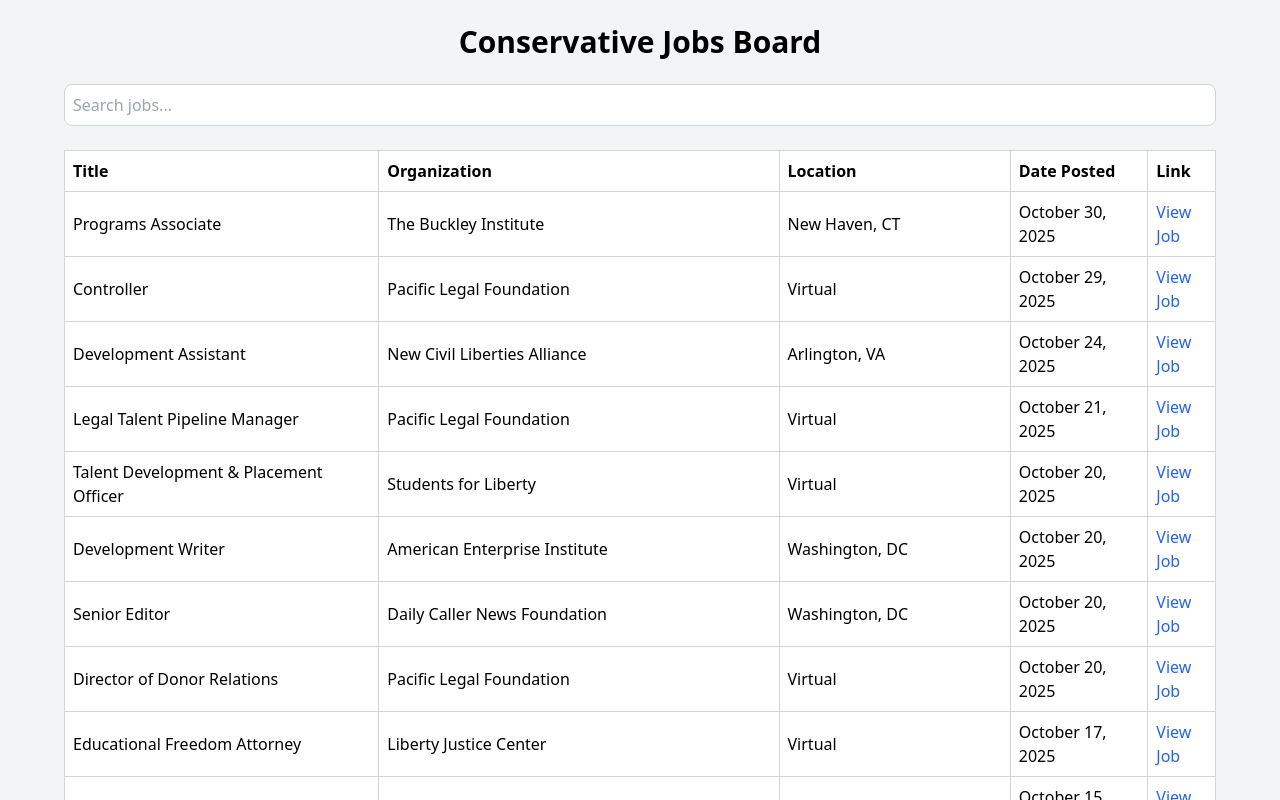
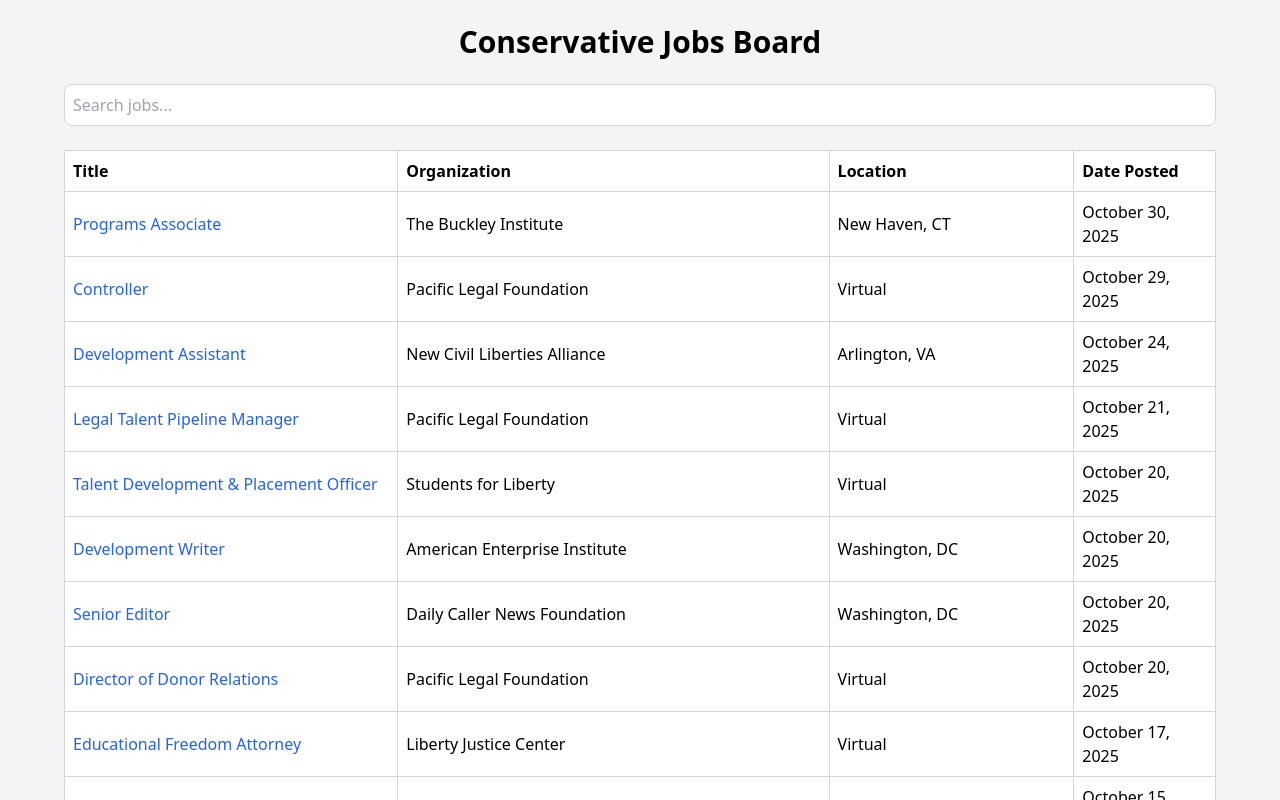
Before and after one commit to fmb15661/conservative-jobs-board, a React (Create React App) app in the folder frontend/: page / in a window 1280 px wide. Shown: the top 800 px of the page. Built offline with nearby package versions, Linux system fonts and the light colour scheme.

Commit message:
clickable title

```diff
--- a/frontend/src/App.jsx
+++ b/frontend/src/App.jsx
@@ -41,21 +41,23 @@
                 <th className="text-left p-2 border border-gray-300">Organization</th>
                 <th className="text-left p-2 border border-gray-300">Location</th>
                 <th className="text-left p-2 border border-gray-300">Date Posted</th>
-                <th className="text-left p-2 border border-gray-300">Link</th>
               </tr>
             </thead>
             <tbody>
               {filtered.map((j, i) => (
                 <tr key={i} className="bg-white hover:bg-gray-50">
-                  <td className="p-2 border border-gray-300">{j.title}</td>
+                  <td className="p-2 border border-gray-300">
+                    <a
+                      className="text-blue-600 hover:underline"
+                      href={j.link}
+                      target="_blank"
+                    >
+                      {j.title}
+                    </a>
+                  </td>
                   <td className="p-2 border border-gray-300">{j.organization}</td>
                   <td className="p-2 border border-gray-300">{j.location}</td>
                   <td className="p-2 border border-gray-300">{j.date_posted}</td>
-                  <td className="p-2 border border-gray-300">
-                    <a className="text-blue-600 hover:underline" target="_blank" href={j.link}>
-                      View Job
-                    </a>
-                  </td>
                 </tr>
               ))}
             </tbody>
```
